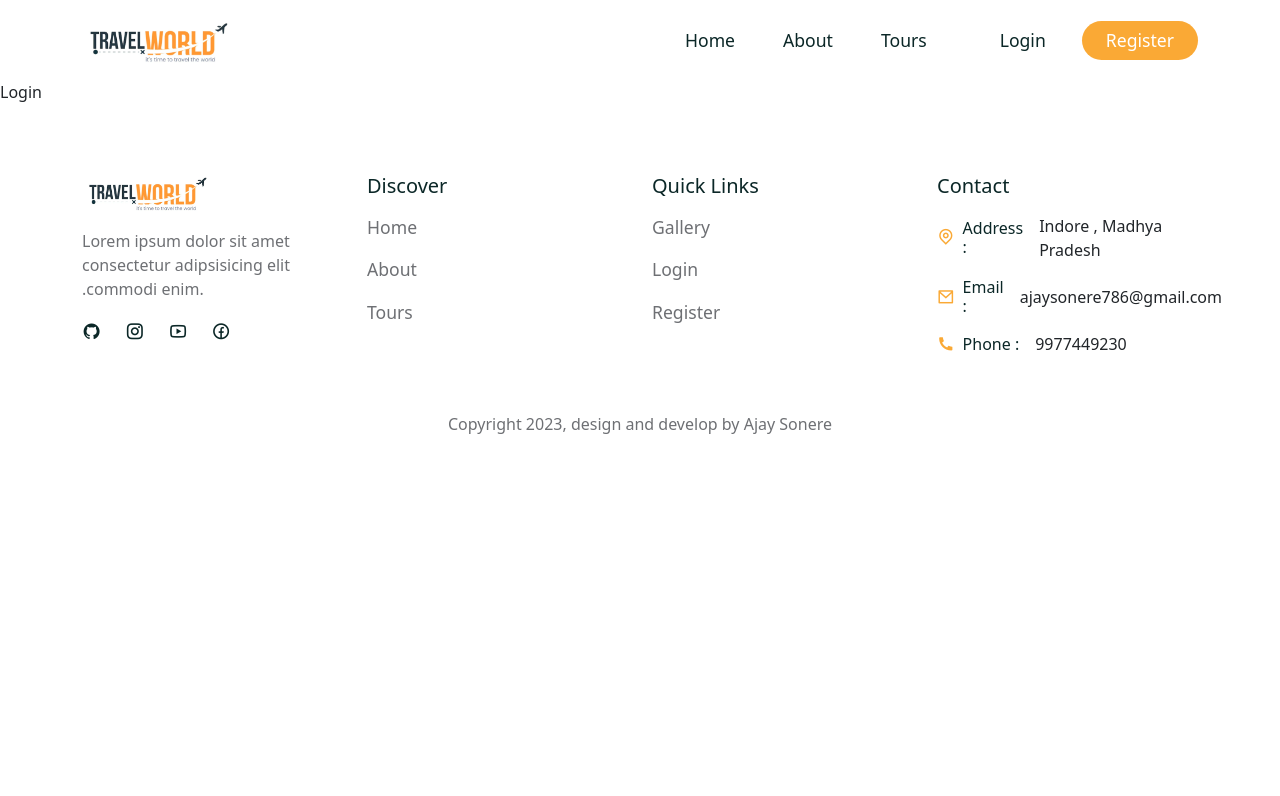
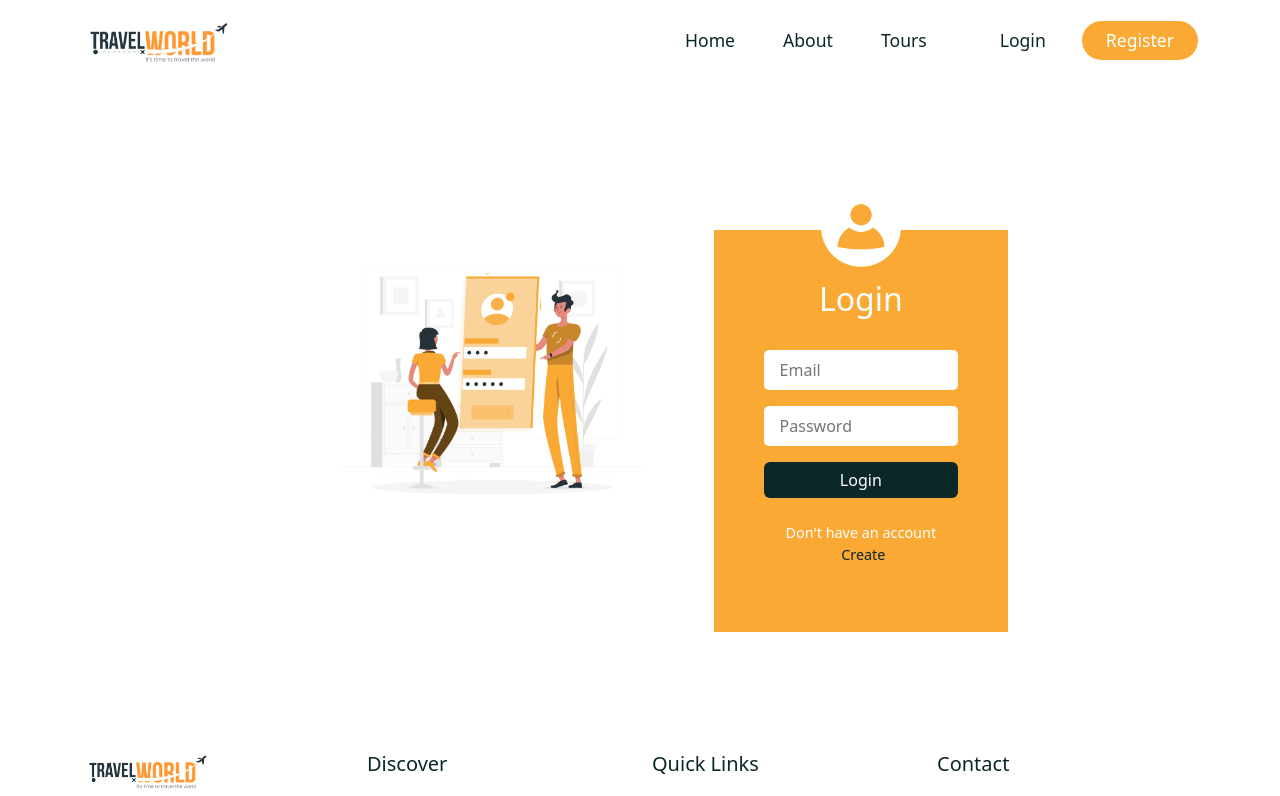
Before and after one commit to ajaysonere/ToursAndTravels, a React (Create React App) app in the folder tour-management/frontend/: page /login in a window 1280 px wide. Shown: the top 796 px of the page. Built offline with nearby package versions, Linux system fonts and the light colour scheme; a web font is replaced by a local one.

Commit message:
login form is completed

```diff
--- a/tour-management/frontend/src/pages/Login.js
+++ b/tour-management/frontend/src/pages/Login.js
@@ -1,7 +1,61 @@
+import { useState } from 'react';
+import {Container , Row , Col,Form, FormGroup,Button } from 'reactstrap'
+import {Link} from 'react-router-dom';
+import loginImg from '../assets/images/login.png';
+import userIcon from '../assets/images/user.png';
+
+import '../styles/login.css';
 function Login(){
+
+
+     const [credentials , setCredentials] = useState({
+        email:undefined,
+        password:undefined
+    });
+
+
+
+    const handleChange = e =>{
+        setCredentials(prev=>({...prev , [e.target.id]:e.target.value}))
+    }
+
+    const handleClick = e=>{
+      e.preventDefault();
+
+    }
+
+
     return (
         <>
-          <div>Login</div>
+          <section>
+            <Container>
+              <Row>
+                <Col lg='8' className='m-auto'>
+                   <div className='login_container d-flex justify-content-between'>
+                    <div className='login_img'>
+                        <img src={loginImg} alt='login imag '/>
+                    </div>
+                    <div className='login_form'>
+                       <div className='user'>
+                         <img src={userIcon} alt='icon'/>
+                       </div>
+                       <h2>Login</h2>
+                       <Form onSubmit={handleClick}>
+                         <FormGroup>
+                          <input type='text' placeholder='Email' required id='email' onChange={handleChange}/>
+                         </FormGroup>
+                         <FormGroup>
+                          <input type='password' placeholder='Password' required id='password' onChange={handleChange}/>
+                         </FormGroup>
+                         <Button type='submit' className='btn secondary__btn auth_btn'>Login</Button>
+                       </Form>
+                       <p>Don't have an account <Link to='/register'>Create</Link></p>
+                    </div>
+                   </div>
+                </Col>
+              </Row>
+            </Container>
+          </section>
         </>
     );
 }
--- /dev/null
+++ b/tour-management/frontend/src/styles/login.css
@@ -0,0 +1,76 @@
+
+.login_img{
+    width: 60%;
+    text-align: center;
+}
+.login_img img{
+    width: 70%;
+    object-fit: contain;
+}
+
+.login_form{
+    padding: 50px;
+    background: var(--secondary-color);
+    position: relative;
+}
+
+.login_container{
+    box-shadow: rgba(17,12,46,0.15);
+    margin-top: 100px;
+}
+
+.login_form .user{
+    width: 80px;
+    height: 80px;
+    position: absolute;
+    top: -9%;
+    left: 50%;
+    transform:translate(-50% , -9%);
+}
+
+.login_form .user img{
+    width: 100%;
+}
+
+.login_form h2{
+    color: #fff;
+    text-align: center;
+    margin-bottom: 2rem;
+}
+
+.login_form{
+    width: 40%;
+}
+
+.login_form input{
+    width: 100%;
+    padding: 0.5rem 1rem;
+    border-radius: 5px;
+    border: none;
+    font-size: 1rem;
+    color: var(--heading-color);
+}
+
+.login_form input:focus{
+    outline: none;
+}
+
+.auth_btn{
+    background: var(--heading-color) !important;
+    width: 100%;
+    color: #fff !important;
+}
+
+.login_form p{
+    font-size: 0.9rem;
+    color: #fff;
+    margin-top: 1.5rem;
+    text-align: center;
+}
+
+.login_form p a{
+    color: var(--heading-color);
+    text-decoration: none;
+    margin-left: 5px;
+    font-weight: 500;
+}
```
